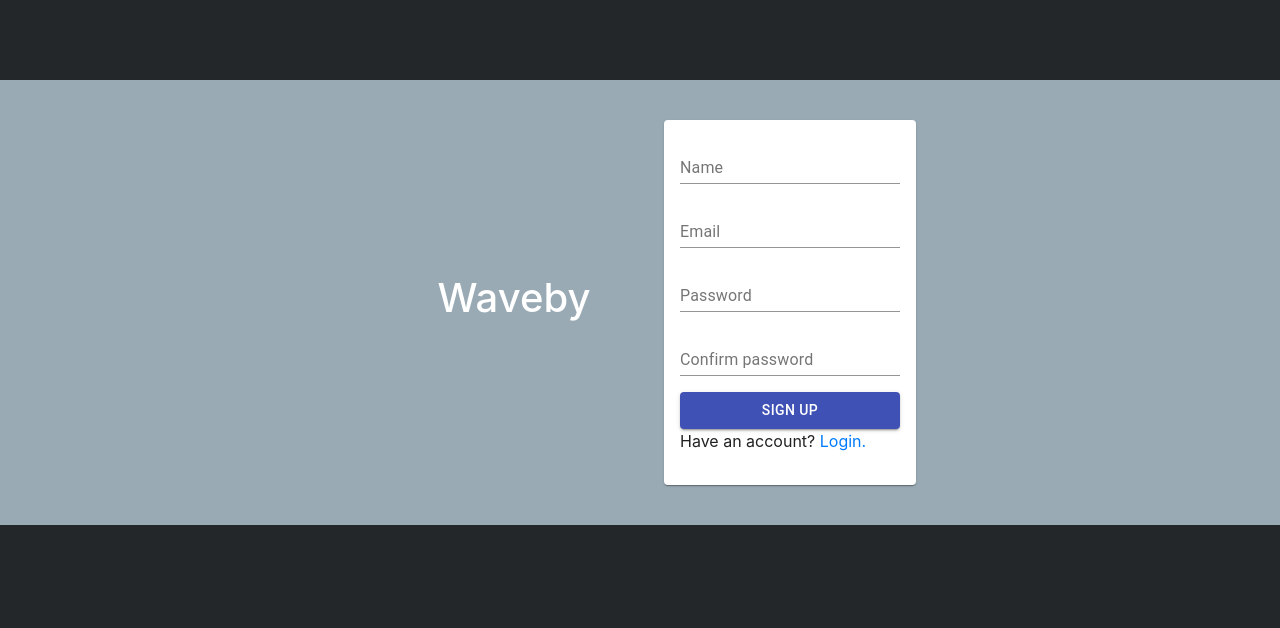
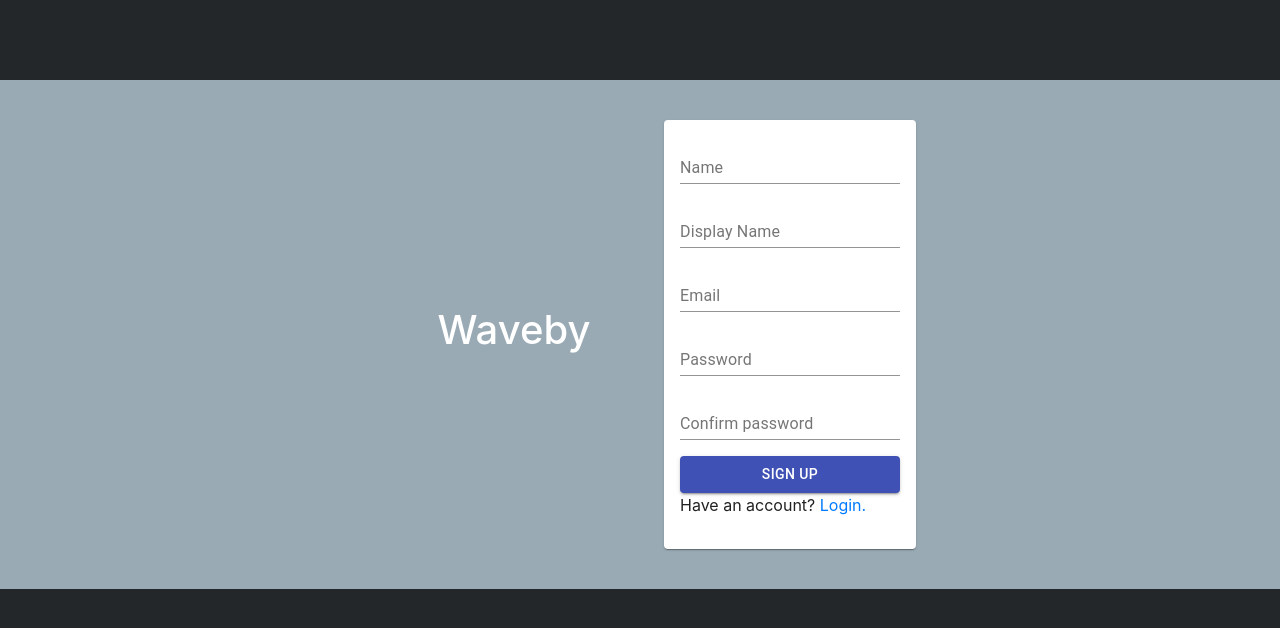
Before and after one commit to justinlew/waveby-react, a React (Create React App) app: page /signup in a window 1280 px wide. Shown: the top 628 px of the page. Built offline with nearby package versions, Linux system fonts and the light colour scheme.

Commit message:
Fix friends list bug where it lists the currently logged in user instead of the friend itself

```diff
--- a/src/component/Home.js
+++ b/src/component/Home.js
@@ -53,7 +53,7 @@ class Home extends Component {
 			return false
 		}).map(friend => {
 			let bIsUserSource = this.props.user._id === friend.user._id
-			let oFriend = bIsUserSource ? friend.user : friend.friend
+			let oFriend = bIsUserSource ? friend.friend : friend.user
 			let conversation = friend.conversation
 			return (<Link to={`/home/conversation/${conversation}`}><Friend {...oFriend} conversation={conversation} status={friend.status} isSourceUser={bIsUserSource}/></Link>)
 		})
@@ -64,7 +64,7 @@ class Home extends Component {
 			return false
 		}).map(friend => {
 			let bIsUserSource = this.props.user._id === friend.user._id
-			let oFriend = bIsUserSource ? friend.user : friend.friend
+			let oFriend = bIsUserSource ? friend.friend : friend.user
 			let conversation = friend.conversation
 			return (<Friend {...oFriend} conversation={conversation} status={friend.status} isSourceUser={bIsUserSource} id={friend._id} onIconClick={this.handleRequestIconClick} />)
 		})
--- a/src/component/SignUpForm.js
+++ b/src/component/SignUpForm.js
@@ -39,6 +39,11 @@ class SignUpForm extends React.Component {
                             mb={2}
                         >
                             <Field name="name" component={this.renderInput} type="text" label="Name" validate={[required]}/>
+                        </Box>
+                        <Box
+                            mb={2}
+                        >
+                            <Field name="displayName" component={this.renderInput} type="text" label="Display Name" validate={[required]}/>
                         </Box>
                         <Box
                             mb={2}
```
